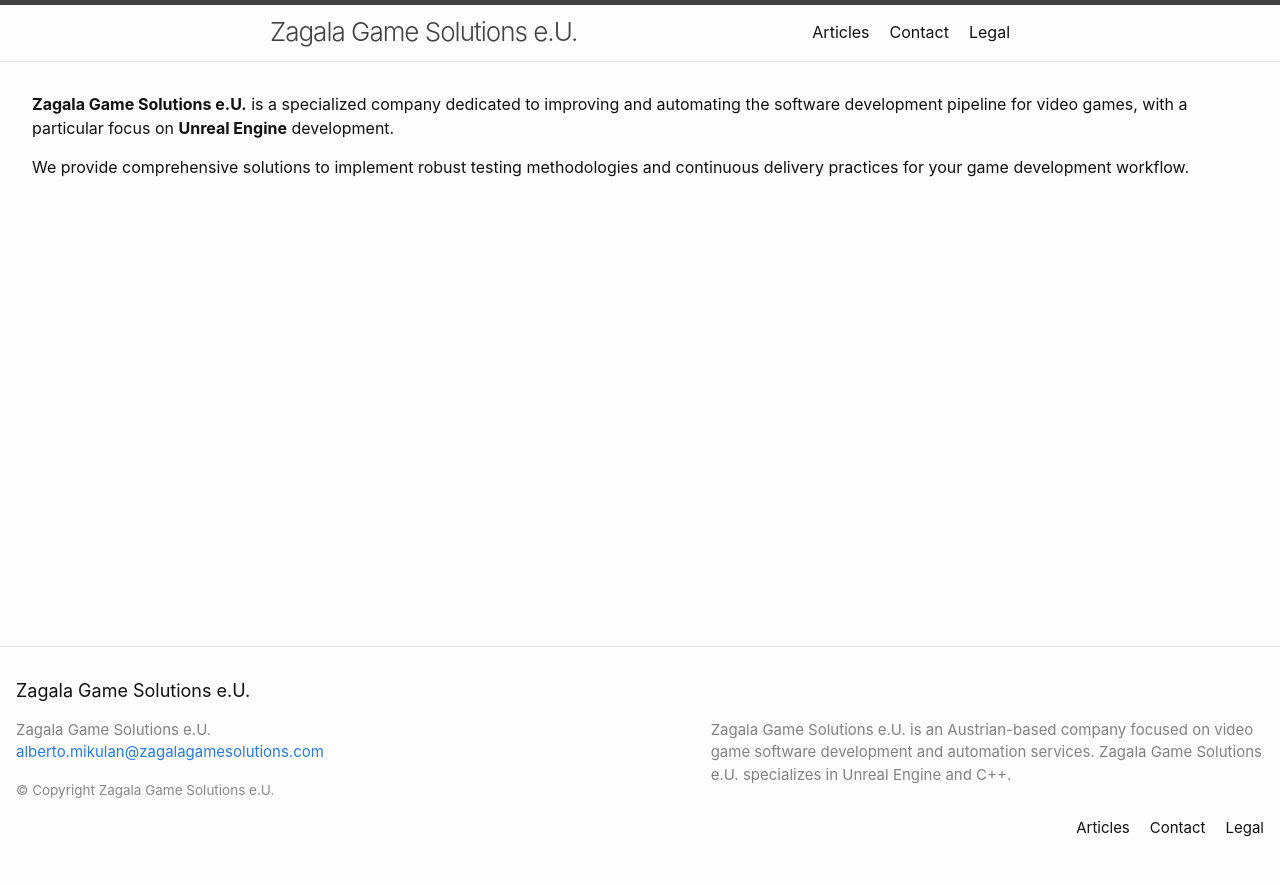
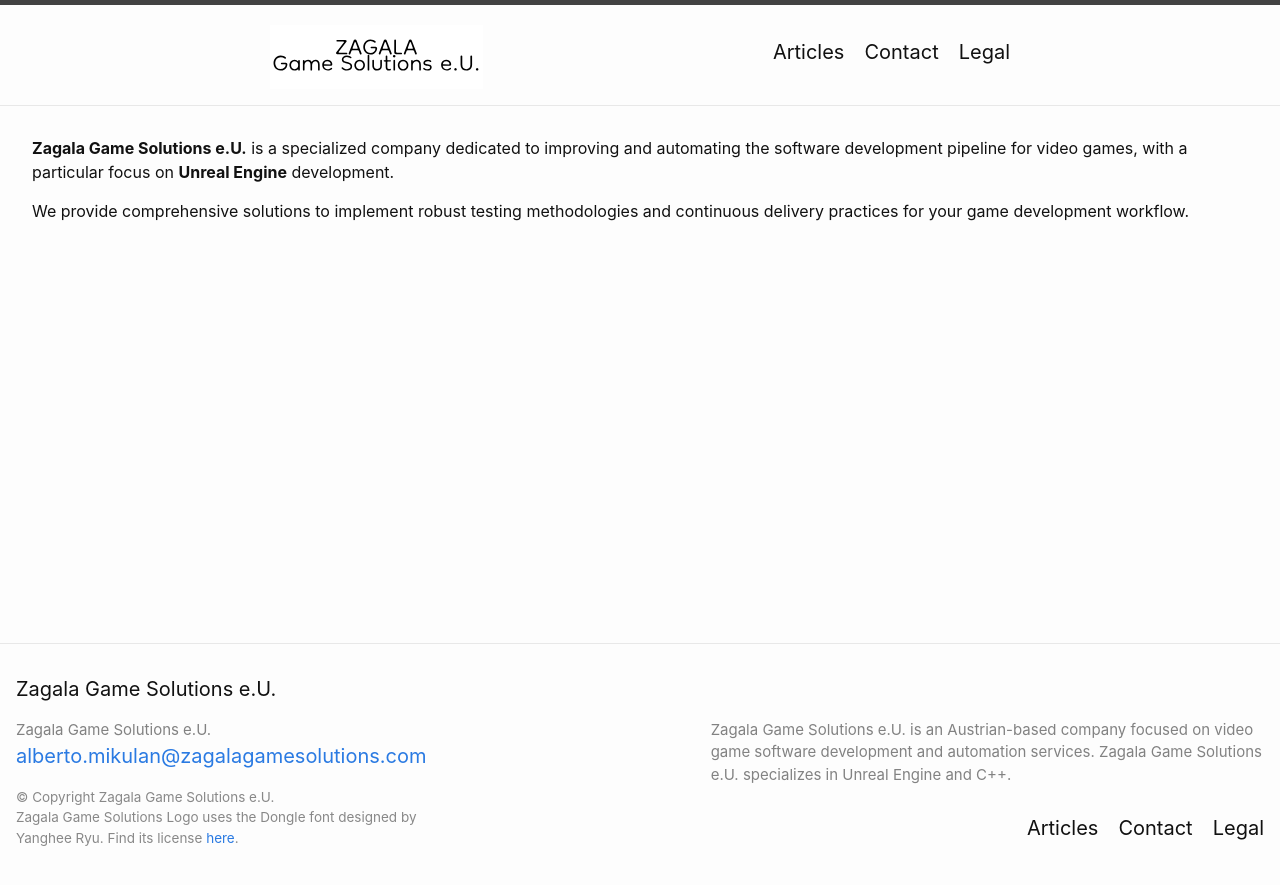
Before and after one commit to zagalagamesolutions/zagalagamesolutions.github.io, a Jekyll site: the page built from index.markdown, in a window 1280 px wide. Shown: the top 885 px of the page. Built offline with Jekyll 4.4.1, drawn with Linux system fonts in a browser that asks for light colours.

Commit message:
Add Logo and font disclaimer.

```diff
--- a/_includes/footer.html
+++ b/_includes/footer.html
@@ -20,7 +20,8 @@
             {%- endif -%}
         </ul>
         <div style="margin-top: 1rem; font-size: 0.9em; color: #888;">
-          &copy; Copyright Zagala Game Solutions e.U.
+          &copy; Copyright Zagala Game Solutions e.U.<br>
+          Zagala Game Solutions Logo uses the Dongle font designed by Yanghee Ryu. Find its license <a class="u-logo-license" href="https://fonts.google.com/specimen/Dongle/license" target="_blank" rel="noopener">here</a>.
         </div>
       </div>
 
--- a/_includes/header.html
+++ b/_includes/header.html
@@ -3,7 +3,9 @@
   <div class="wrapper">
     {%- assign default_paths = site.pages | map: "path" -%}
     {%- assign page_paths = site.header_pages | default: default_paths -%}
-    <a class="site-title" rel="author" href="{{ "/" | relative_url }}">{{ site.title | escape }}</a>
+    <a class="site-title" rel="author" href="{{ "/" | relative_url }}">
+      <img src="{{ '/assets/zagala_white_bg.svg' | relative_url }}" alt="Zagala Game Solutions logo" style="height: 40px; vertical-align: middle;" />
+    </a>
 
     {%- if page_paths -%}
       <nav class="site-nav">
--- a/assets/main.scss
+++ b/assets/main.scss
@@ -3,6 +3,28 @@
 ---
 
 @import "minima";
+
+/* Make the header section taller for a larger site-title logo */
+.site-header {
+  min-height: 80px;
+  padding-top: 20px;
+}
+
+.site-title img {
+  height: 64px !important;
+}
+
+/* Make navigation text bigger in header and footer */
+.site-nav {
+  font-size: 1.25rem;
+}
+
+.site-nav .page-link,
+.footer-heading,
+.footer-col .page-link,
+.footer-col .u-email {
+  font-size: 1.25rem;
+}
 
 .responsive-container {
   width: 100%;
```
Also changed, not shown: Dongle - License.txt (added, +34 -0 lines), assets/zagala_white_bg.svg (added).
